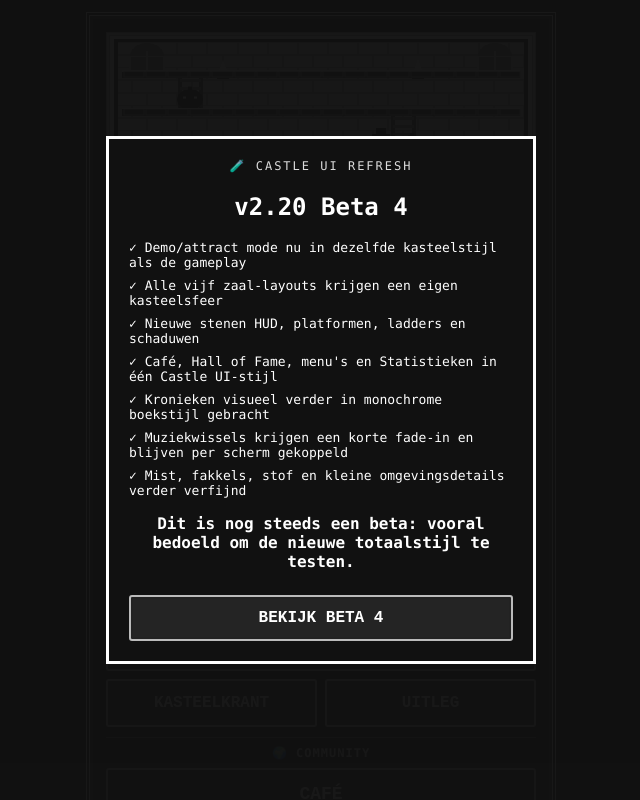
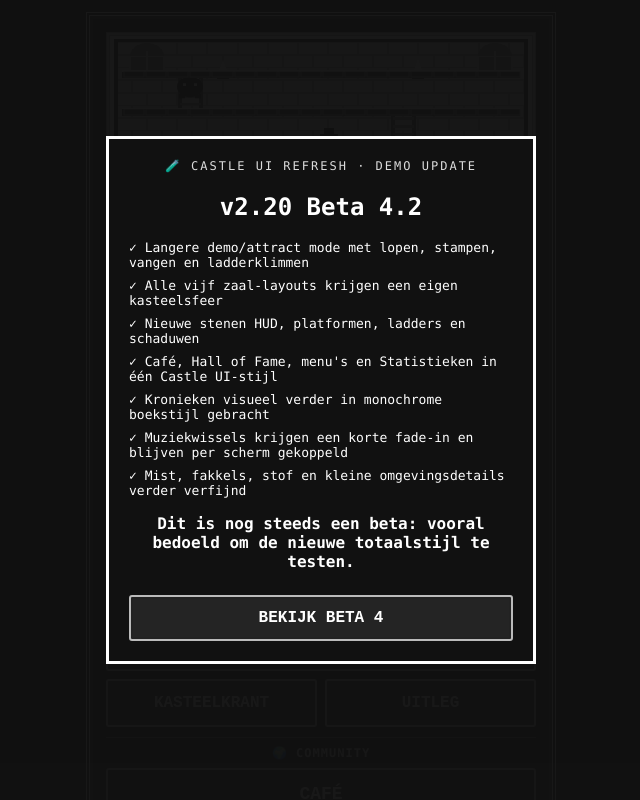
Before and after one commit to gjgaal-blip/de-stampertjes-test, a plain HTML site: page index.html in a window 1280 px wide. Shown: the whole page, without its empty margins (319-959 px from the left). Drawn offline with Linux system fonts and the light colour scheme.

Commit message:
Add files via upload

```diff
--- a/config.js
+++ b/config.js
@@ -1,5 +1,5 @@
 window.STAMPERTJES_CONFIG = {
-  version: "2.20-beta4",
+  version: "2.20-beta4.2",
   supabaseUrl: "https://rtmnlirxnalqxrdhussk.supabase.co",
   supabaseKey: "sb_publishable__lQ_g5HZ0fXy1aWzJuoexA_D-8QNqty",
   musicFile: "music-menu.mp3",
--- a/game.js
+++ b/game.js
@@ -1194,7 +1194,7 @@ activateButton(cafeSubmitBtn,async()=>{
   }
 });
 
-const CURRENT_VERSION="2.20-beta4";
+const CURRENT_VERSION="2.20-beta4.2";
 function showUpdateOnce(){
   const seen=localStorage.getItem("stampertjesSeenVersion");
   if(seen!==CURRENT_VERSION){
@@ -1579,7 +1579,10 @@ function drawIntroDust(x,y,size){
 }
 function drawIntro(){
   introFrame++;
-  const phase=introFrame%420;
+
+  // Beta 4.2: langere attract-mode van ongeveer 18 seconden.
+  // De demo laat nu echt lopen, stampen, vangen, uitschakelen en klimmen zien.
+  const phase=introFrame%1080;
 
   ictx.fillStyle="#fff";
   ictx.fillRect(0,0,420,180);
@@ -1592,79 +1595,143 @@ function drawIntro(){
   drawIntroCastleLadder(70,48,96);
   drawIntroCastleLadder(282,96,144);
 
-  // Extra attract-mode detail: een Appeliet klimt rustig op de linker ladder.
-  const ladderCycle=introFrame%300;
-  if(ladderCycle<110){
-    const climbProgress=ladderCycle/110;
-    drawIntroApple(66,70-(climbProgress*46),false,false);
-  }
-
+  // Fase 1: rustige opening / Appeliet beweegt over bovenste verdieping.
+  if(phase<250){
+    const ax=320-(phase*.65);
+    drawIntroApple(ax,22,false,false);
+  }
+
+  // Fase 2: Appeliet gebruikt de linker ladder.
+  if(phase>=250&&phase<390){
+    const p=(phase-250)/140;
+    drawIntroApple(66,70-(p*46),false,false);
+  }
+
+  // Het gat wordt later pas gemaakt en blijft daarna open.
   let crackStage=0;
   let holeOpen=false;
-  if(phase>=80&&phase<115)crackStage=1;
-  if(phase>=115&&phase<150)crackStage=2;
-  if(phase>=150)holeOpen=true;
+  if(phase>=430&&phase<475)crackStage=1;
+  if(phase>=475&&phase<520)crackStage=2;
+  if(phase>=520)holeOpen=true;
 
   drawIntroCastleFloor(48);
   drawIntroCastleFloor(96);
   drawIntroCastleFloor(144,holeOpen?274:null,crackStage);
 
-  // Player movement and stamping
-  let px=34,pose="walk";
-  if(phase<70){
-    px=34+phase*2.8;
-  }else if(phase<150){
-    px=230;pose="stamp";
-  }else if(phase<250){
-    px=230;
-  }else if(phase<330){
-    px=230+(phase-250)*.55;
-  }else if(phase<400){
-    px=274;pose="stamp";
-  }else{
-    px=274-(phase-400)*3.2;
-  }
-
-  // Apple approaches and gets trapped
-  let ax=355,ay=116,trapped=false,panic=false,visible=true;
-  if(phase<150){
-    ax=355-(phase*.45);
-  }else if(phase<235){
+  // Hoofdspeler: verschillende acties over de hele demo.
+  let px=28,py=116,pose="walk";
+
+  // 0–260: van links naar het midden lopen.
+  if(phase<260){
+    px=28+(phase/260)*178;
+    py=116;
+  }
+  // 260–390: even wachten en Appeliet op ladder laten zien.
+  else if(phase<390){
+    px=206;py=116;
+  }
+  // 390–520: naar stampplek lopen en drie keer stampen.
+  else if(phase<430){
+    px=206+((phase-390)/40)*38;py=116;
+  }
+  else if(phase<520){
+    px=244;py=116;pose="stamp";
+  }
+  // 520–670: wachten tot Appeliet in het gat valt.
+  else if(phase<670){
+    px=244;py=116;
+  }
+  // 670–790: Appeliet uitschakelen.
+  else if(phase<790){
+    px=270;py=116;pose=(Math.floor((phase-670)/20)%2===0)?"stamp":"walk";
+  }
+  // 790–900: naar ladder lopen.
+  else if(phase<900){
+    px=270+((phase-790)/110)*12;py=116;
+  }
+  // 900–1010: ladder opklimmen.
+  else if(phase<1010){
+    const p=(phase-900)/110;
+    px=282;py=116-(p*48);
+  }
+  // 1010–1080: bovenaan naar rechts lopen.
+  else{
+    px=282+((phase-1010)/70)*82;py=68;
+  }
+
+  // Appeliet op onderste verdieping nadert het toekomstige gat.
+  let ax=365,ay=116,trapped=false,panic=false,visible=true;
+  if(phase<390){
+    visible=false;
+  }else if(phase<520){
+    ax=365-((phase-390)/130)*58;
+    ay=116;
+  }else if(phase<650){
+    ax=307-((phase-520)/130)*20;
+    ay=116;
+  }else if(phase<790){
     ax=287;
     ay=128;
-    trapped=true;panic=true;
-  }else if(phase<330){
-    ax=287;ay=128;trapped=true;panic=true;
-  }else if(phase<365){
-    ax=287;ay=132;trapped=true;panic=true;
+    trapped=true;
+    panic=true;
   }else{
     visible=false;
   }
 
-  drawIntroPlayer(px,116,pose);
+  drawIntroPlayer(px,py,pose);
   if(visible)drawIntroApple(ax,ay,trapped,panic);
 
-  // Text effects
-  ictx.font="bold 12px monospace";
-  if(phase>=80&&phase<115)ictx.fillText("KRAK!",235,112);
-  if(phase>=115&&phase<150)ictx.fillText("KRAK!!",232,112);
-  if(phase>=150&&phase<175)ictx.fillText("GAT!",242,112);
-  if(phase>=330&&phase<350)ictx.fillText("BAM!",250,106);
-  if(phase>=350&&phase<370)ictx.fillText("BAM!!",246,106);
-  if(phase>=365&&phase<400){
-    drawIntroDust(292,136,Math.min((phase-365)*.7,14));
-    ictx.fillText("+300",276,105);
-  }
-
-  // Teddy easter egg runs through intro when active
+  // Tweede Appeliet in de achtergrond tijdens het laatste deel.
+  if(phase>=820&&phase<1080){
+    const bx=40+((phase-820)*.52)%130;
+    drawIntroApple(bx,70,false,false);
+  }
+
+  // Duidelijke arcade-achtige tekstmeldingen per stap.
+  ictx.font="bold 11px monospace";
+
+  if(phase<90){
+    ictx.fillText("LOK DE APPELIETEN...",135,166);
+  }
+  if(phase>=430&&phase<460)ictx.fillText("STAMP 1 — KRAK!",210,108);
+  if(phase>=460&&phase<490)ictx.fillText("STAMP 2 — KRAK!!",198,108);
+  if(phase>=490&&phase<530)ictx.fillText("STAMP 3 — GAT!",205,108);
+
+  if(phase>=640&&phase<690){
+    ictx.fillText("GEVANGEN!",266,102);
+  }
+  if(phase>=690&&phase<730)ictx.fillText("BAM!",258,101);
+  if(phase>=730&&phase<770)ictx.fillText("BAM!!",254,101);
+
+  if(phase>=770&&phase<820){
+    drawIntroDust(292,136,Math.min((phase-770)*.35,13));
+    ictx.fillText("+300",278,100);
+  }
+
+  if(phase>=895&&phase<980){
+    ictx.fillText("KLIM NAAR DE VOLGENDE VERDIEPING",102,166);
+  }
+
+  if(phase>=1010){
+    ictx.fillText("KLAAR VOOR HET KASTEEL?",127,166);
+  }
+
+  // Extra korte instructietekst bovenin — wisselt rustig.
+  ictx.font="9px monospace";
+  if(phase>=350&&phase<600)ictx.fillText("3× STAMPEN MAAKT EEN GAT",125,18);
+  else if(phase>=600&&phase<840)ictx.fillText("VANG · STAMP · SCOOR",150,18);
+  else if(phase>=840)ictx.fillText("GEBRUIK LADDERS OM TE ONTSNAPPEN",112,18);
+
+  // Teddy easter egg blijft werken.
   if(teddyEggActive){
-    const tx=20+((introFrame*1.8)%360);
+    const tx=20+((introFrame*1.1)%360);
     ictx.font="20px monospace";
     ictx.fillText("ᓚᘏᗢ",tx,38);
   }
 
   requestAnimationFrame(drawIntro);
 }
+
 window.addEventListener("load",()=>{
   setMusicContext("menu");
   openIntro();
@@ -2118,7 +2185,14 @@ function spawnLevel(){
     });
   }
   clearStartZone();
-  if(gameScreenTitle)gameScreenTitle.setAttribute("data-room",currentCastleTheme().name);
+  // Beta 4.1: de thema-array staat later in het bestand.
+  // Tijdens de allereerste startup mag dat de game niet blokkeren.
+  if(gameScreenTitle){
+    try{
+      const room=currentCastleTheme();
+      if(room&&room.name)gameScreenTitle.setAttribute("data-room",room.name);
+    }catch{}
+  }
 }
 spawnLevel();
 
@@ -2773,6 +2847,12 @@ function drawBonus(){
 }
 
 function draw(){
+  if(gameScreenTitle){
+    try{
+      const room=currentCastleTheme();
+      if(room&&room.name)gameScreenTitle.setAttribute("data-room",room.name);
+    }catch{}
+  }
   ctx.save();
   if(shake>0)ctx.translate((Math.random()-.5)*shake,(Math.random()-.5)*shake);
   ctx.fillStyle="#fff";ctx.fillRect(-10,-10,W+20,H+20);
--- a/index.html
+++ b/index.html
@@ -6,7 +6,7 @@
 <meta name="viewport" content="width=device-width,initial-scale=1,viewport-fit=cover,user-scalable=no">
 <meta name="apple-mobile-web-app-capable" content="yes">
 <meta name="theme-color" content="#111111">
-<title>De Stampertjes v2.20 Beta 4</title>
+<title>De Stampertjes v2.20 Beta 4.2</title>
 <link rel="stylesheet" href="game.css">
 
 </head>
@@ -20,10 +20,10 @@
     <h1 id="gameTitle"><span class="titleBlock">▓▓</span> DE STAMPERTJES <span class="titleBlock">▓▓</span></h1>
     <div id="studioLine">A GJ STUDIOS GAME</div>
     <div id="versionMusicRow">
-      <div id="versionLabel">v2.20 BETA 4</div>
+      <div id="versionLabel">v2.20 BETA 4.2</div>
       <button id="menuMusicIcon" class="hidden" aria-label="Muziek aan of uit" title="Muziek aan of uit">🔊</button>
     </div>
-    <div id="betaBadge">🧪 BETA 4</div>
+    <div id="betaBadge">🧪 BETA 4.2</div>
     <div id="castleSlogan">EEN KASTEEL DAT NOOIT HELEMAAL HETZELFDE IS.</div>
     <div id="dailyCastleMessage">🏰 Het kasteel wordt wakker...</div>
     <p id="introText"><strong>Het kasteel is gevallen...</strong><br>Alleen een echte Stampertjes-held kan de Appelieten nog stoppen.</p>
@@ -334,10 +334,10 @@
 </div>
 <div id="updateOverlay" class="hidden">
   <div id="updateCard">
-    <div class="updateKicker">🧪 CASTLE UI REFRESH</div>
-    <h2>v2.20 Beta 4</h2>
+    <div class="updateKicker">🧪 CASTLE UI REFRESH · DEMO UPDATE</div>
+    <h2>v2.20 Beta 4.2</h2>
     <div class="updateList">
-      <div>✓ Demo/attract mode nu in dezelfde kasteelstijl als de gameplay</div>
+      <div>✓ Langere demo/attract mode met lopen, stampen, vangen en ladderklimmen</div>
       <div>✓ Alle vijf zaal-layouts krijgen een eigen kasteelsfeer</div>
       <div>✓ Nieuwe stenen HUD, platformen, ladders en schaduwen</div>
       <div>✓ Café, Hall of Fame, menu's en Statistieken in één Castle UI-stijl</div>
```
Also changed, not shown: TEST-CHECKLIST.md (+19 -41 lines), admin.html (+1 -1 lines), CHANGELOG.md, README.md.
